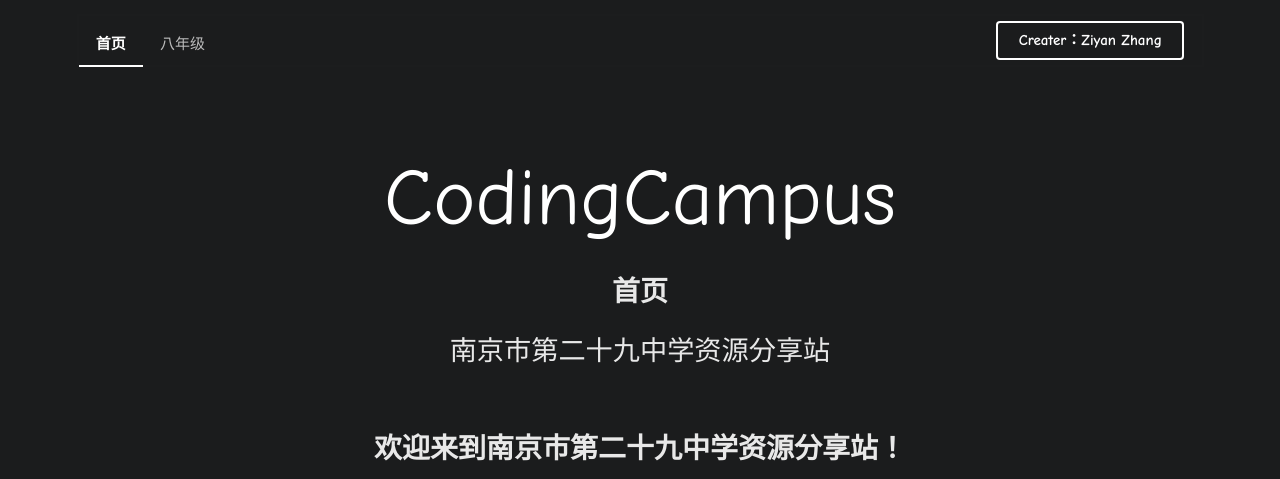
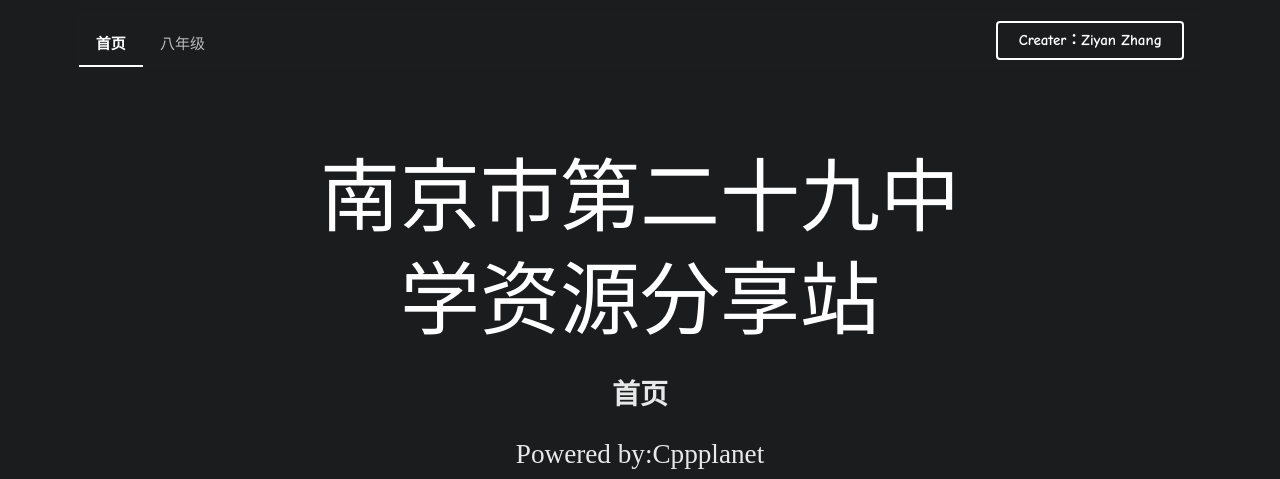
Before and after one commit to nanjing29/homepage, a plain HTML site: page index.html in a window 1280 px wide. Shown: the top 479 px of the page. Drawn offline with nearby package versions, Linux system fonts and the light colour scheme.

Commit message:
Update index.html

```diff
--- a/index.html
+++ b/index.html
@@ -120,16 +120,13 @@ function show_info()
             </div>
 
             <div class="ui text container">
-                <h1 class="ui inverted header" style="font-family:Comic Sans MS">CodingCampus</h1>
+                <h1 class="ui inverted header" style="font-family:STXinwei">南京市第二十九中学资源分享站</h1>
                 <h1 style="font-family:STXinwei">
                     首页
                 </h1>
                 <h2 style="font-family:STXinwei">
-                    南京市第二十九中学资源分享站
-                </h1>
-                <h1 style="font-size: 2em; font-family:STXinwei>
-                    欢迎！
-                </h1>
+                    Powered by:Cppplanet
+                </h2>
             </div>
         </div>
 <body>
```
